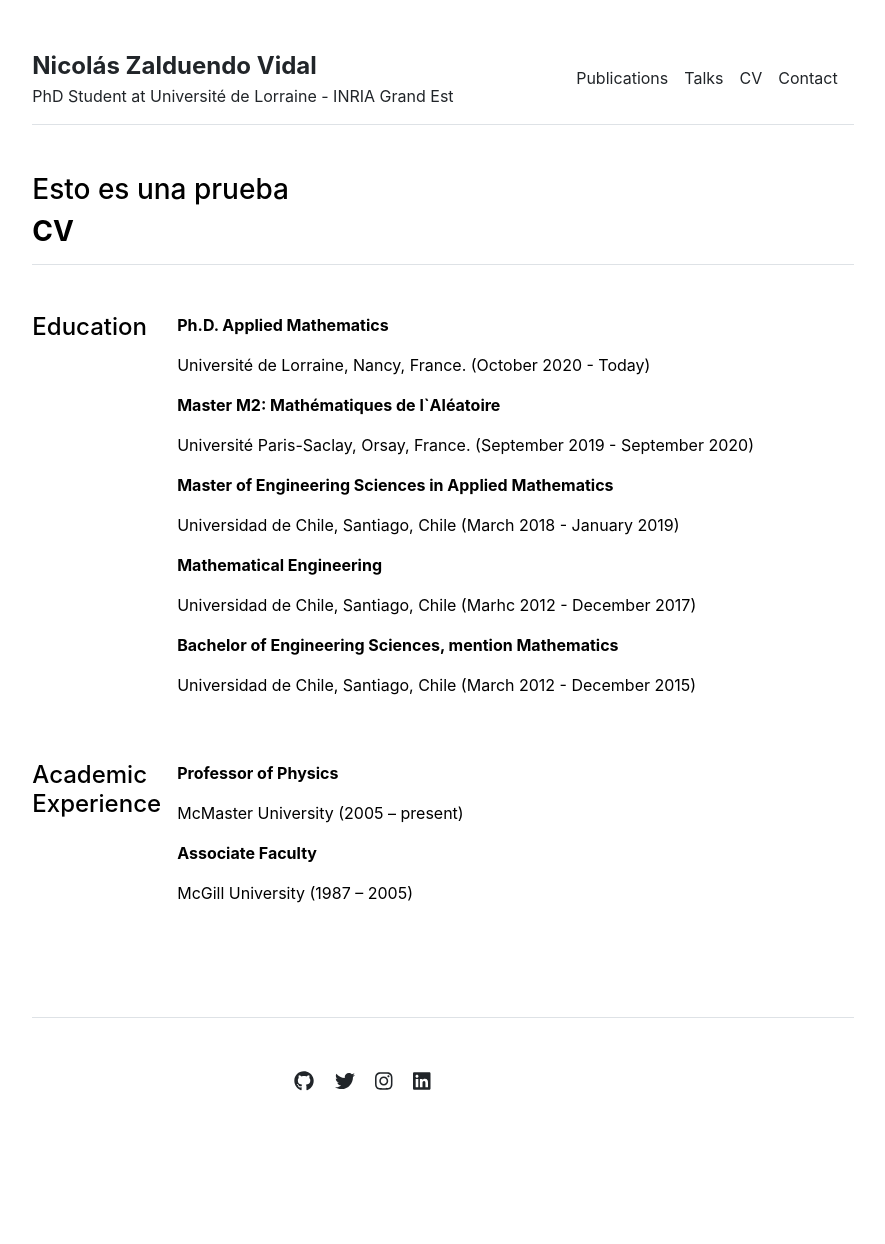
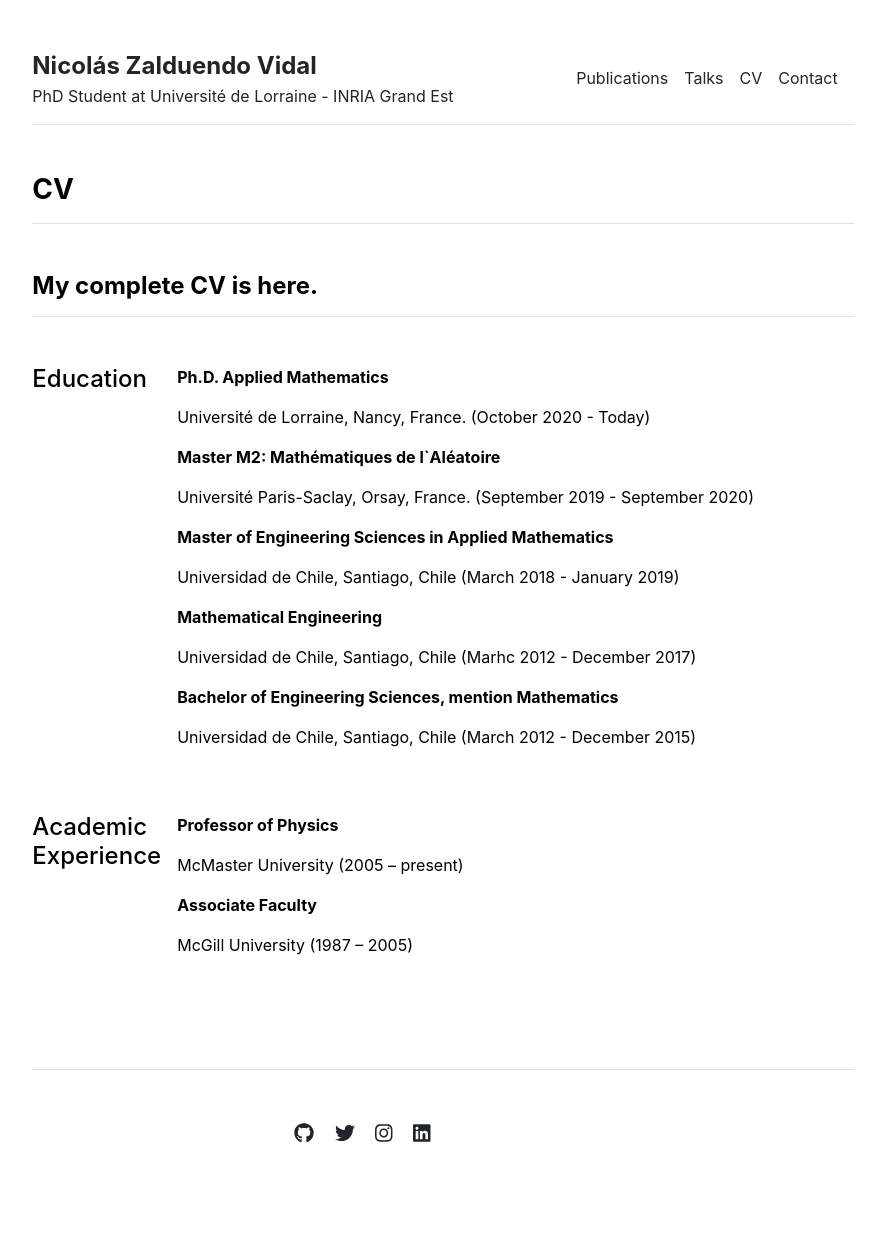
Before and after one commit to nzalduendo/nzalduendo.github.io, a Jekyll site: the page built from cv.md, in a window 1280 px wide. Shown: the whole page, without its empty margins (197-1082 px from the left). Built offline with Jekyll 4.4.1, drawn with Linux system fonts in a browser that asks for light colours; before the commit the page ends 1192 px from its top, so only the background shows below that.

Commit message:
Update cv.html

```diff
--- a/_layouts/cv.html
+++ b/_layouts/cv.html
@@ -6,8 +6,8 @@ layout: default
 
 <div class="row g-5 mb-5">
   <div>
-    <h3> Esto es una prueba</h3>
     <h3 class="fw-bold border-bottom pb-3 mb-5">CV</h3>
+    <h4 class="fw-bold border-bottom pb-3 mb-5">My complete CV is here.</h4>
     <div class="row g-5 mb-5">
       <div class="col-md-2">
         <h4>Education</h4>
```
